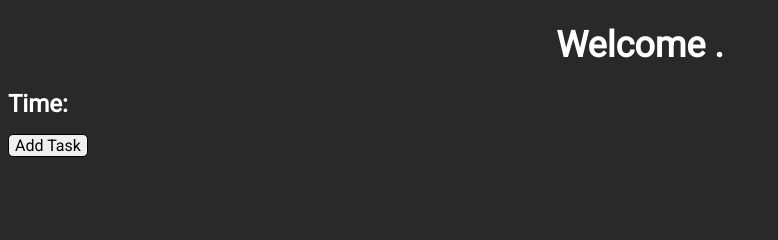
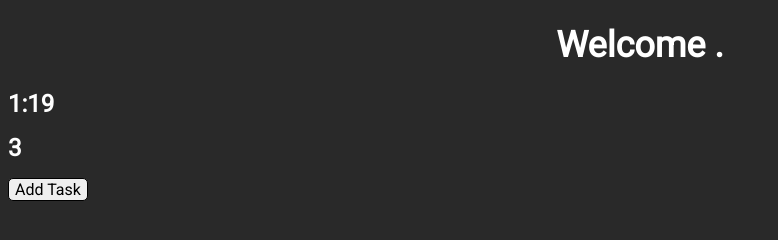
Before and after one commit to Krysstopha/Todolist, a plain HTML site: page index.html in a window 1280 px wide. Shown: the whole page, without its empty margins (0-778 px from the left). Drawn offline with Linux system fonts and the light colour scheme.

Commit message:
Working on Time and Date Functions

```diff
--- a/assets/css/main.sass
+++ b/assets/css/main.sass
@@ -49,6 +49,10 @@ body
   font-size: 20px
 
 // Time Style
-#timeAct
+#time
   font-size: 24px
   color: white
+
+#date
+  font-size: 24px
+  color: white
--- a/assets/js/script.js
+++ b/assets/js/script.js
@@ -7,7 +7,7 @@ $(document).ready(function(){
   // Inject the greeting to the mainInstruction
   var mainText = document.getElementById("mainInstruction");
   mainText.textContent = greeting;
-  console.log(name); // Check
+  console.log(name + "No Name yet dw"); // Check
   console.log(greeting); // Check
 });
 //-------- End Function
@@ -23,31 +23,34 @@ $(document).ready(function(){
     // This is a check to make sure it worked
     console.log("This worked");
   });
-// Ending Brace for document.ready
 });
 //-------- End Function
 
 //-------- Day for Task Function (INCOMPLETE)
-/* function dayForTask(){
-  var dayOne = getDay();
+$(document).ready(function(){
+  var today = new Date();
+  var day   = today.getDay();
+  var result = document.getElementById("date");
+  result.textContent = day;
+  console.log(today);
+  console.log(day);
+});
 
-  console.log(dayOne);
-};
-dayForTask(); */
 //-------- End Function
 
-//-------- Check Time Function (COMPLETE)
+//-------- Check Time Function
 function checkTime(i) {
   if (i < 10) {i = "0" + i};  // add zero in front of numbers < 10
   return i;
 };
 //-------- End Function
 
-//-------- Time Function (INCOMPLETE)
-$(document).ready(function(){
+//-------- Time Function
+function localTime() {
   var today = new Date();
   var h = today.getHours();
   var m = today.getMinutes();
+  var s = today.getSeconds();
   m = checkTime(m);
   if(h > 12) {
     h = h-12;
@@ -55,6 +58,8 @@ $(document).ready(function(){
   else {
     h = h;
   }
-  document.getElementById("timeAct").innerHTMl = h + ":" + m;
-  // var t = setTimeout(localTime, 500);
-});
+  var result = document.getElementById("time");
+  result.textContent = h + ":" + m;
+  var t = setTimeout(localTime, 500);
+};
+//-------- End Function
--- a/index.html
+++ b/index.html
@@ -9,11 +9,12 @@
   <script src="assets/js/script.js" type="text/javascript"></script>
 </head>
 <!-- Body of document -->
-<body>
+<body onload="localTime()">
 <!-- Title div -->
   <div>
     <h1 id="mainInstruction"></h1>
-    <h1 id="timeAct">Time: </h1>
+    <h1 id="time"></h1>
+    <h1 id="date"></h1>
     <button id="additionButton">Add Task</button>
   </div>
 <!-- Tasks div -->
```
Also changed, not shown: assets/css/main.css, 1 other file.
